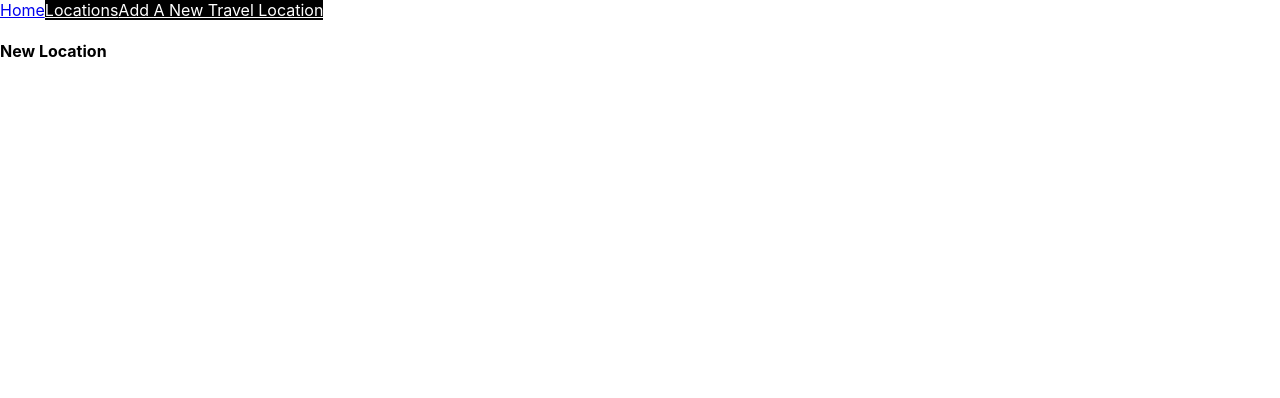
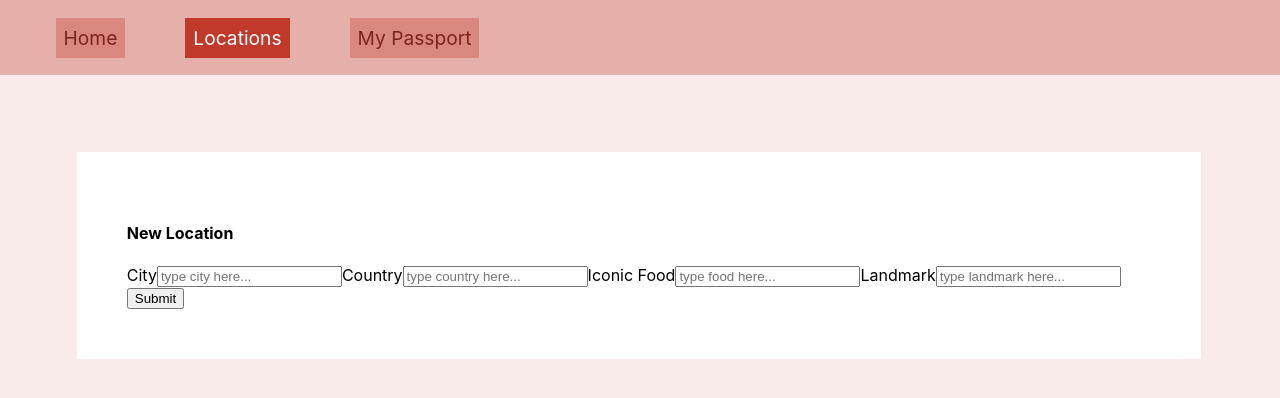
Before and after one commit to Miriamfark/phase-2-project-travel-blog, a React (Create React App) app: page /locations/new in a window 1280 px wide. Shown: the top 398 px of the page. Built offline with nearby package versions, Linux system fonts and the light colour scheme.

Commit message:
added styling

```diff
--- a/db.json
+++ b/db.json
@@ -1,19 +1,39 @@
 {
-    "locations":[
+  "locations": [
     {
       "id": 1,
       "city": "New York City",
-            "country": "USA"
+      "country": "USA",
+      "food": "pizza",
+      "landmark": "Empire State Building"
     },
     {
       "id": 2,
       "city": "London",
-            "country": "United Kingdom"
+      "country": "United Kingdom",
+      "food": "fish and chips",
+      "landmark": "Big Ben"
     },
     {
       "id": 3,
       "city": "Paris",
-            "country": "France"
+      "country": "France",
+      "food": "croissants",
+      "landmark": "Eiffel Tower"
+    },
+    {
+      "id": 4,
+      "city": "Jerusalem",
+      "country": "Israel",
+      "food": "falafel",
+      "landmark": "Western Wall"
+    },
+    {
+      "city": "Norfolk",
+      "country": "United States",
+      "food": "Cut fruit",
+      "landmark": "Naval museum",
+      "id": 5
     }
   ]
 }
--- a/src/components/App.js
+++ b/src/components/App.js
@@ -2,20 +2,31 @@ import React, { useState } from "react";
 import Home from "./Home";
 import NavBar from "./NavBar";
 import { Routes, Route } from "react-router-dom"
+import NewLocation from "./NewLocation";
+import Passport from "./Passport";
 import LocationList from "./LocationList";
-import NewLocation from "./NewLocation";
 
 function App() {
 
-  const [page, setPage] = useState("/")
+  const [locations, setLocations] = useState([])
+  const [location, setLocation] = useState()
+  const [passport, setPassport] = useState([])
 
   return (
       <div className="App">
-       <NavBar onChangePage={setPage} />
+       <NavBar />
             <Routes>
-                <Route path="/locations" element={ <LocationList />} />
+                <Route path="/locations/*" element={<LocationList
+                locations={locations}
+                setLocations={setLocations}
+                location={location}
+                setLocation={setLocation}
+                passport={passport}
+                setPassport={setPassport}
+                />} />
                 <Route path="locations/new" element={<NewLocation />} />
                 <Route exact path="/" element={<Home />} />
+                <Route path="/mypassport" element={<Passport passport={passport} />} />
                 <Route path="*" element={<h1>Sorry, this page does not exist</h1>} />
             </ Routes>
      </div>
--- a/src/components/Home.js
+++ b/src/components/Home.js
@@ -1,9 +1,12 @@
 import React from 'react'
+import { Link } from 'react-router-dom'
 
 const Home = () => {
+
   return (
-    <div>
+    <div class="box">
         <h1>Travel Blog</h1>
+        <Link to={"/mypassport"}>Click to see my travels!</Link>
     </div>
   )
 }
--- a/src/components/LocationCard.js
+++ b/src/components/LocationCard.js
@@ -1,9 +1,18 @@
 import React from 'react'
 
-const LocationCard = ({ city, country  }) => {
+
+const LocationCard = ({ food, landmark, city, country, setPassport, passport, location  }) => {
+
+    function handleClick(location) {
+        console.log("add this location to my passport", location)
+        const updatedPassportList = [... passport, location]
+        setPassport(updatedPassportList)
+    }
+
   return (
     <div>
-        <h3>{city} | {country}</h3>
+        <p>{city} is located in {country}. It is known for its delicious {food}. Make sure to visit the {landmark}!</p>
+        <button onClick={()=>handleClick(location)}>I visited here!</button>
     </div>
   )
 }
--- a/src/components/LocationList.js
+++ b/src/components/LocationList.js
@@ -1,12 +1,8 @@
-import React, { useState, useEffect } from 'react'
+import React, { useEffect } from 'react'
 import LocationCard from './LocationCard'
-import NewLocation from './NewLocation'
-import { Link } from "react-router-dom";
+import { Link, Routes, Route  } from "react-router-dom";
 
-const LocationList = () => {
-
-    const [locations, setLocations] = useState([])
-    const [isForm, setIsForm] = useState(false)
+const LocationList = ({ location, setLocation, locations, setLocations, passport, setPassport }) => {
 
     useEffect(() => {
         fetch("http://localhost:3001/locations")
@@ -18,24 +14,33 @@ const LocationList = () => {
 
     if (locations){
     locationCards = locations.map((location)=>{
-       return <LocationCard
+       return (
+       <li key={location.id}>
+           <Link to={`/locations/${location.id}`}>{location.city}</Link>
+           <Routes>
+            <Route path={`:${location.id}`} element={<LocationCard
+        passport={passport}
         key={location.id}
+        id={location.id}
         city={location.city}
-        country={location.country} />
+        country={location.country}
+        location={location}
+        setPassport={setPassport}
+        food={location.food}
+        landmark={location.landmark}
+    />} />
+        </Routes>
+
+    </li>
+       )
     })
 }
 
-    function handleClick() {
-        setIsForm(!isForm)
-        console.log("clicked")
-    }
-
   return (
-    <div>
+    <div className='box'>
         <h1>Location List</h1>
         <ul>{locationCards}</ul>
-        <Link to={"/locations/new"} onClick={handleClick}>Add A New Travel Location</ Link>
-        {isForm ? <NewLocation /> : null}
+        <Link to={"/locations/new"}>Add A New Travel Location</ Link>
     </div>
   )
 }
--- a/src/components/NavBar.js
+++ b/src/components/NavBar.js
@@ -4,10 +4,10 @@ import { NavLink } from 'react-router-dom'
 function NavBar() {
 
     return (
-        <nav>
-            <NavLink exact to="/">Home</NavLink>
-            <NavLink exact to="/locations">Locations</NavLink>
-            <NavLink exact to="/locations/new">Add A New Travel Location</NavLink>
+        <nav class="navbar">
+            <NavLink className="navlink" exact to="/">Home</NavLink>
+            <NavLink className="navlink" exact to="/locations">Locations</NavLink>
+            <NavLink className="navlink" exact to="/mypassport">My Passport</NavLink>
         </nav>
     );
 }
--- a/src/components/NewLocation.js
+++ b/src/components/NewLocation.js
@@ -1,13 +1,68 @@
-import React from 'react'
+import React, { useState } from 'react'
 
 const NewLocation = () => {
+
+    const [city, setCity] = useState("")
+    const [country, setCountry] = useState("")
+    const [food, setFood] = useState("")
+    const [landmark, setLandmark] = useState("")
+
+    function handleCityChange(e) {
+        setCity(e.target.value)
+        console.log("city:", city)
+    }
+
+    function handleCountryChange(e) {
+        setCountry(e.target.value)
+        console.log("country:", country)
+    }
+
+    function handleFoodChange(e) {
+        setFood(e.target.value)
+        console.log("food:", food)
+    }
+
+    function handleLandmarkChange(e) {
+        setLandmark(e.target.value)
+        console.log("landmark:", landmark)
+    }
+
+    function handleSubmit(e) {
+        e.preventDefault()
+        const newLocationData = {
+            city: city,
+            country: country,
+            food: food,
+            landmark: landmark
+          };
+        console.log(newLocationData)
+
+        fetch("http://localhost:3001/locations", {
+            method: "POST",
+            headers: {
+            "Content-Type": "application/json",
+        },
+            body: JSON.stringify(newLocationData),
+        })
+            .then((r) => r.json())
+            .then((newItem) => console.log(newItem));
+    }
+
   return (
-      <>
+      <div class="box">
       <h4>New Location</h4>
-    <form>
-
+    <form onSubmit={handleSubmit}>
+        <label>City</label>
+        <input onChange={handleCityChange} type="text" placeholder="type city here..."></input>
+        <label>Country</label>
+        <input onChange={handleCountryChange} type="text" placeholder="type country here..."></input>
+        <label>Iconic Food</label>
+        <input onChange={handleFoodChange} type="text" placeholder="type food here..."></input>
+        <label>Landmark</label>
+        <input onChange={handleLandmarkChange} type="text" placeholder="type landmark here..."></input>
+        <input type="submit"></input>
     </form>
-    </>
+    </div>
   )
 }
 
--- /dev/null
+++ b/src/components/Passport.js
@@ -0,0 +1,24 @@
+import React from 'react'
+
+const Passport = ({ passport }) => {
+
+    console.log(passport)
+
+    const passportDisplay= passport.map((entry)=>{
+        return <li key={entry.id}>{entry.city} | {entry.country}</li>
+    })
+
+  return (
+    <div class="passport">
+        <h2>My Passport</h2>
+        <ul>
+            {passportDisplay}
+        </ul>
+        <img id="passportimage"
+        src={"https://img.freepik.com/free-vector/opened-passport-with-visa-stamp-cartoon-sticker_1308-63043.jpg?t=st=1657570733~exp=1657571333~hmac=dd00c1fdc53124f9bdb99bbe38458491351d2e504ed5fd949fde11955aae8d96&w=1800"} />
+
+    </div>
+  )
+}
+
+export default Passport
--- a/src/index.css
+++ b/src/index.css
@@ -5,6 +5,7 @@ body {
     sans-serif;
   -webkit-font-smoothing: antialiased;
   -moz-osx-font-smoothing: grayscale;
+  background-color: #F9EBEA;
 }
 
 code {
@@ -13,6 +14,36 @@ code {
 }
 
 nav a.active {
-  background-color: black;
+  background-color: #C0392B;
   color: white;
 }
+
+.box {
+  background-color: white;
+  width: 80%;
+  margin: 6%;
+  padding: 50px;
+}
+
+.navlink {
+  margin: 30px;
+  color: #7B241C;
+  background-color: #D98880;
+  padding: 8px;
+  font-size: larger;
+  text-decoration: none;
+}
+
+.navbar {
+  background-color: #E6B0AA;
+  padding: 2%;
+}
+
+#passportimage {
+  margin: 6%;
+  width: 80%;
+  opacity: .3;
+}
+
+.passport {
+}
```
Lines whose indentation alone changed are shown as unchanged.
